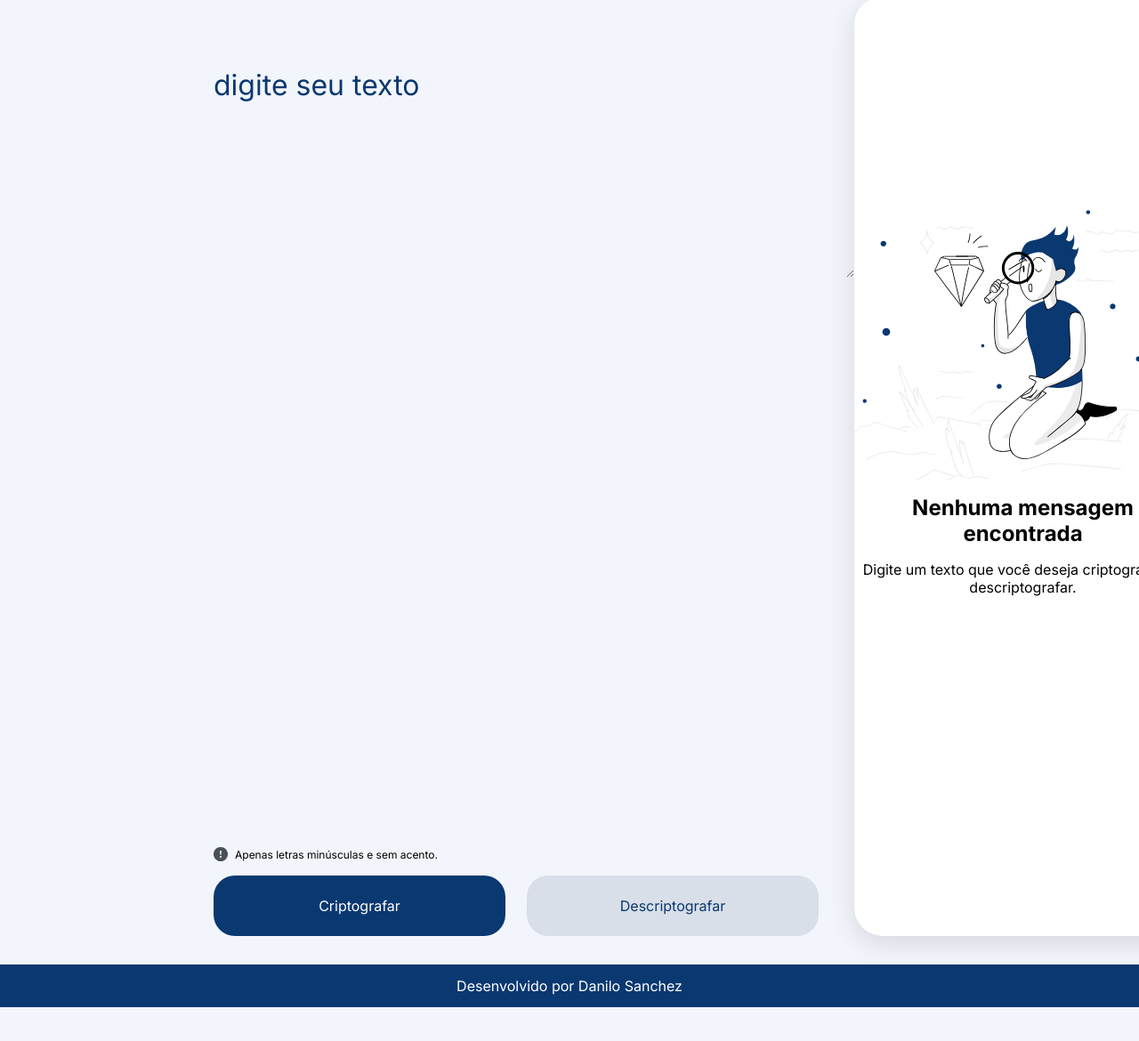
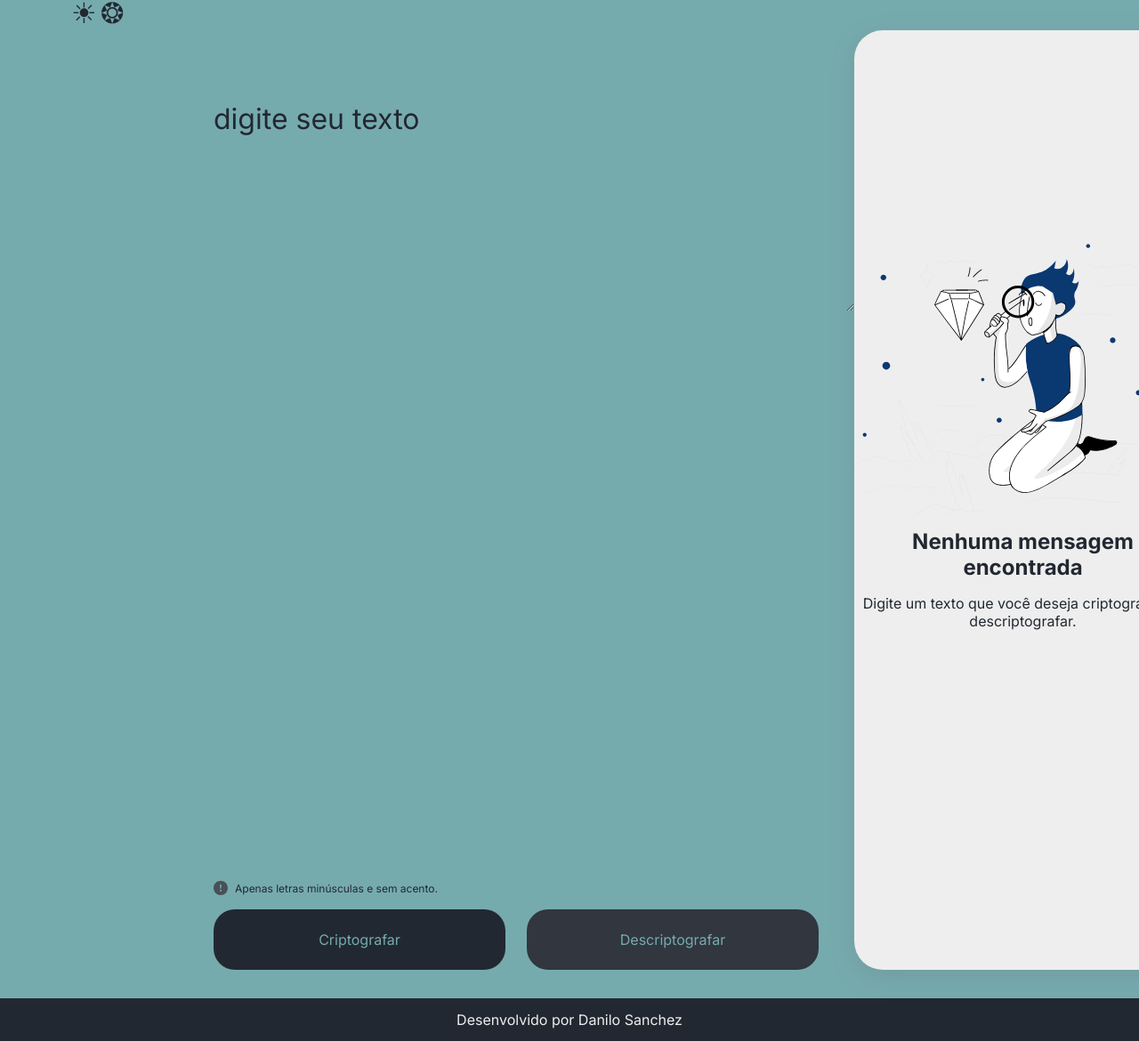
Before and after one commit to danilosanchez-dev/decodificador-challenge-one, a plain HTML site: page index.html in a window 1280 px wide. Shown: the part 136-1306 px from the top of the page at 89% size. Before the commit the page ends 1268 px from the top, so only its background shows below. Drawn offline with Linux system fonts and the light colour scheme.

Commit message:
Adicionado os modos claro e escuro

```diff
--- a/index.html
+++ b/index.html
@@ -9,6 +9,10 @@
 <body>
     <header class="cabecalho">
         <img class="cabecalho__logo" src="./assets/logo.svg" alt="Logo">
+        <nav class="modo-cor">
+            <button class="modo-cor__sol" onclick="modoClaro()">&#9728;</button>
+            <button class="modo-cor__sol" onclick="modoEscuro()">&#10050;</button>
+        </nav>
     </header>
     <main class="principal">
         <h1 class="principal__titulo">Decodificador de Texto</h1>
--- a/scripts/script.js
+++ b/scripts/script.js
@@ -2,7 +2,8 @@ const textArea = document.querySelector('.principal__conteudo__texto');
 const mensagem = document.querySelector('.principal__resultado__texto');
 const mensagemInicialTitulo = document.querySelector('.principal__resultado__subtitulo');
 const mensagemInicialParagrafo = document.querySelector('.principal__resultado__paragrafo');
-const botaoCopiar = document.querySelector('.principal__resultado__copiar')
+const botaoCopiar = document.querySelector('.principal__resultado__copiar');
+let r = document.querySelector(':root');
 
 
 function btnCriptografar(){
@@ -61,3 +62,17 @@ function btnCopiar(){
     mensagemInicialParagrafo.style.removeProperty('display', 'none');
     navigator.clipboard.writeText(mensagem.value);
 }
+
+function modoClaro(){
+    r.style.setProperty('--cor-fundo-resultado', '#EEEEEE');
+    r.style.setProperty('--cor-fundo-pagina', '#76ABAE');
+    r.style.setProperty('--cor-fundo-botao-descriptografar', '#31363F');
+    r.style.setProperty('--cor-fundo-botao-criptografar', '#222831');
+}
+
+function modoEscuro(){
+    r.style.setProperty('--cor-fundo-resultado', '#31363F');
+    r.style.setProperty('--cor-fundo-pagina', '#222831');
+    r.style.setProperty('--cor-fundo-botao-descriptografar', '#EEEEEE');
+    r.style.setProperty('--cor-fundo-botao-criptografar', '#76ABAE');
+}
--- a/styles/style.css
+++ b/styles/style.css
@@ -1,11 +1,18 @@
 @import url('https://fonts.googleapis.com/css2?family=Inter:wght@100..900&display=swap');
 
 :root {
-    --cor-fundo-resultado: #FFFFFF;
-    --cor-fundo-pagina: #F3F5FC;
-    --cor-fundo-botao-criptografar: #0A3871;
-    --cor-fundo-botao-descriptografar: #D8DFE8;
 
+    --cor-fundo-resultado: #EEEEEE;
+    --cor-fundo-pagina: #76ABAE;
+    --cor-fundo-botao-descriptografar:#31363F;
+    --cor-fundo-botao-criptografar: #222831;
+
+    /*
+    --cor-fundo-resultado: #31363F;
+    --cor-fundo-pagina: #222831;
+    --cor-fundo-botao-descriptografar:#EEEEEE;
+    --cor-fundo-botao-criptografar: #76ABAE;
+    */
     --fonte-primaria: "Inter", sans-serif;;
 }
 
@@ -22,6 +29,29 @@ body {
 
 .cabecalho__logo {
     padding: 2.5rem;
+}
+
+.modo-cor {
+    padding: 0 5rem;
+    text-decoration: none;
+}
+
+.modo-cor__sol {
+    border: none;
+    border-radius: 1.5rem;
+    text-decoration: none;
+    font-size: 2rem;
+    background-color: var(--cor-fundo-pagina);
+    color: var(--cor-fundo-botao-criptografar);
+}
+
+.modo-cor__lua {
+    border: none;
+    border-radius: 1.5rem;
+    text-decoration: none;
+    font-size: 2rem;
+    background-color: var(--cor-fundo-pagina);
+    color: var(--cor-fundo-botao-criptografar);
 }
 
 .principal {
@@ -41,6 +71,7 @@ body {
 .principal__conteudo__texto {
     font-family: var(--fonte-primaria);
     background-color: var(--cor-fundo-pagina);
+    color: var(--cor-fundo-botao-criptografar);
     font-size: 2rem;
     border: none;
     padding: 5rem 15rem;
@@ -62,6 +93,7 @@ body {
     padding: 40rem 0rem 0rem 15rem;
     font-family: var(--fonte-primaria);
     font-size: 12px;
+    color: var(--cor-fundo-botao-criptografar);
 }
 
 .principal__conteudo__botoes {
@@ -80,7 +112,7 @@ body {
     height: 4.25rem;
     text-decoration: none;
     font-family: var(--fonte-primaria);
-    color: #FFFFFF;
+    color: var(--cor-fundo-pagina);
     background-color: var(--cor-fundo-botao-criptografar);
     font-size: 1rem;
     border-radius: 1.5rem;
@@ -95,7 +127,7 @@ body {
     height: 4.25rem;
     text-decoration: none;
     font-family: var(--fonte-primaria);
-    color: #0A3871;
+    color:var(--cor-fundo-pagina);
     background-color: var(--cor-fundo-botao-descriptografar);
     font-size: 1rem;
     border-radius: 1.5rem;
@@ -106,7 +138,8 @@ body {
     display: flex;
     flex-direction: column;
     width: 25rem;
-    background-color: #FFFFFF;
+    background-color:var(--cor-fundo-resultado);
+    color: var(--cor-fundo-botao-criptografar);
     text-align: center;
     gap: 1rem;
     border-radius: 2rem;
@@ -121,7 +154,8 @@ body {
     height: 19rem;
     font-family: var(--fonte-primaria);
     font-size: 1.5rem;
-    color:#0A3871;
+    color:var(--cor-fundo-botao-criptografar);
+    background-color: var(--cor-fundo-resultado);
     background-image: url(../assets/imagem.svg);
     background-repeat: no-repeat;
 }
@@ -147,11 +181,11 @@ body {
     height: 4.25rem;
     text-decoration: none;
     font-family: var(--fonte-primaria);
-    color: #0A3871;
-    background-color: #FFFFFF;
+    color: var(--cor-fundo-botao-criptografar);
+    background-color: var(--cor-fundo-resultado);
     font-size: 1rem;
     border-radius: 1.5rem;
-    border: 1px solid #0A3871;
+    border: 1px solid var(--cor-fundo-botao-criptografar);
     display: none;
 }
 
@@ -159,7 +193,7 @@ body {
     display: flex;
     margin: 2rem 0rem 0rem 0rem;
     height: 3rem;
-    background-color: #0A3871;
+    background-color: var(--cor-fundo-botao-criptografar);
     align-items: center;
     justify-content: center;
 }
@@ -167,7 +201,7 @@ body {
 .rodape__paragrafo {
     font-family: var(--fonte-primaria);
     font-size: 1rem;
-    color:#FFFFFF;
+    color:var(--cor-fundo-resultado);
     text-align: center;
 
 }
```
